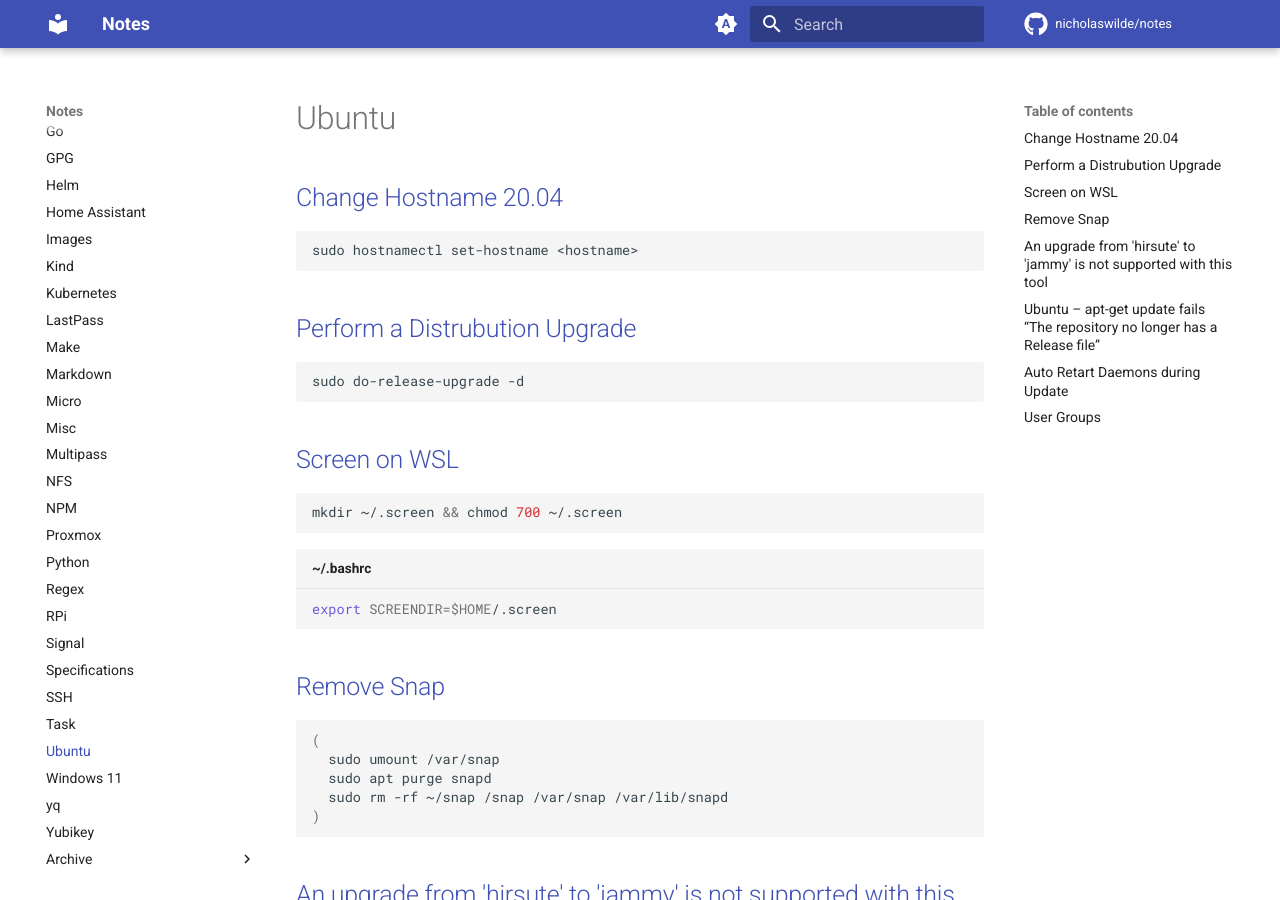
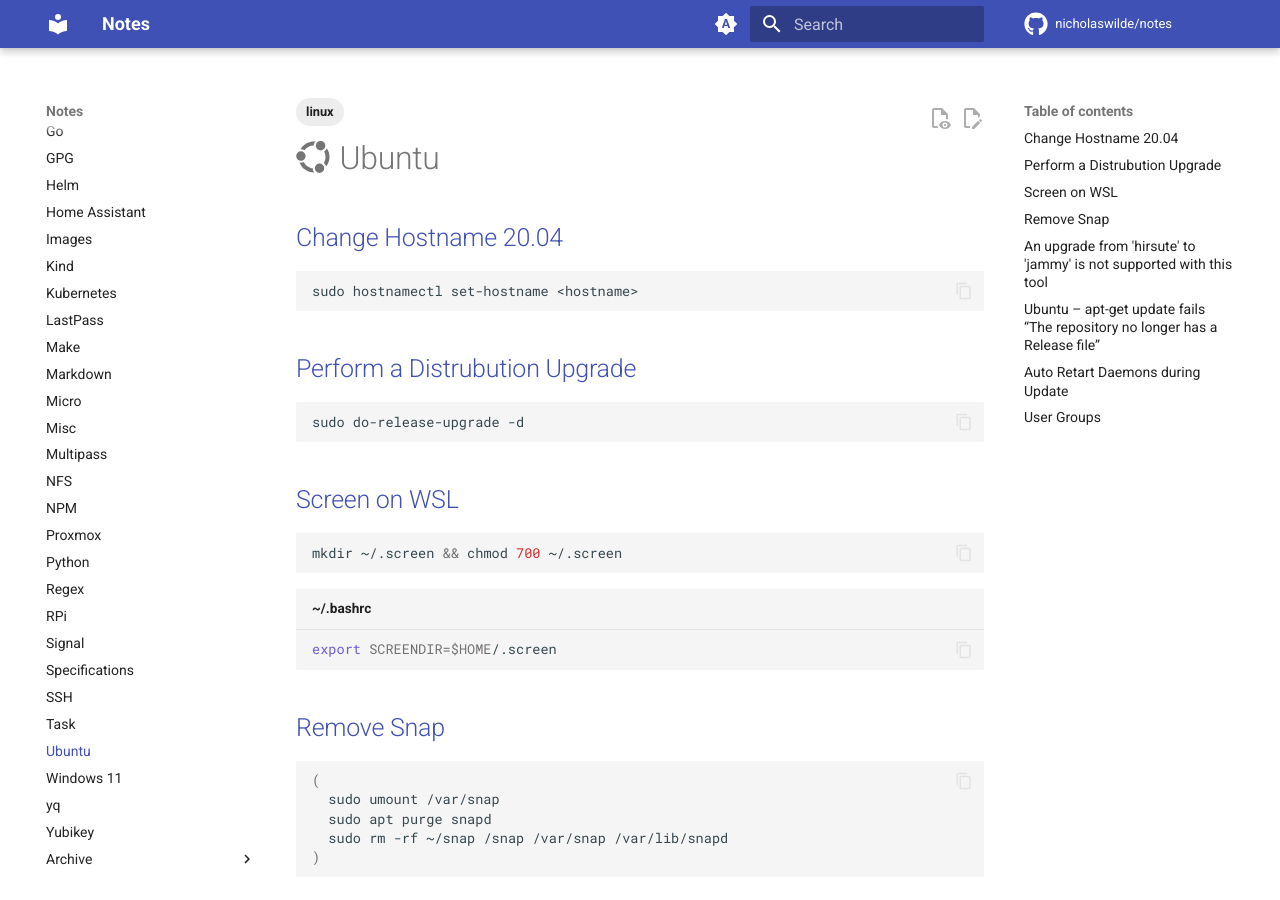
Before and after one commit to nicholaswilde/notes, an MkDocs documentation site: the page built from docs/ubuntu.md, in a window 1280 px wide and 900 px high. Built offline with MkDocs 1.6.1 and Material for MkDocs 9.7.7, drawn with Linux system fonts in a browser that asks for light colours; comment, search, counter and statistics services are not loaded; some of the changed text lies outside the part shown.

Commit message:
update
Signed-off-by: nιcнolaѕ wιlde <ncwilde43@gmail.com>

```diff
--- a/docs/ubuntu.md
+++ b/docs/ubuntu.md
@@ -1,4 +1,8 @@
-# Ubuntu
+---
+tags:
+  - linux
+---
+# :fontawesome-brands-ubuntu: Ubuntu
 
 ## [Change Hostname 20.04](https://linuxize.com/post/how-to-change-hostname-on-ubuntu-20-04/)
 
--- a/mkdocs.yml
+++ b/mkdocs.yml
@@ -85,6 +85,10 @@
   features:
     - navigation.top
     - navigation.tracking
+    - navigation.footer
+    - content.code.copy
+    - content.action.edit
+    - content.action.view
   palette:
     - media: "(prefers-color-scheme)"
       toggle:
@@ -103,6 +107,7 @@
 
 plugins:
   - search
+  - tags
   - minify:
       minify_html: true
 
```
